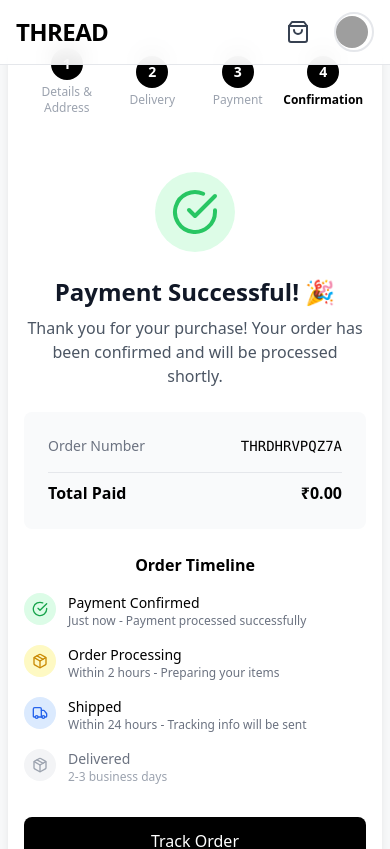
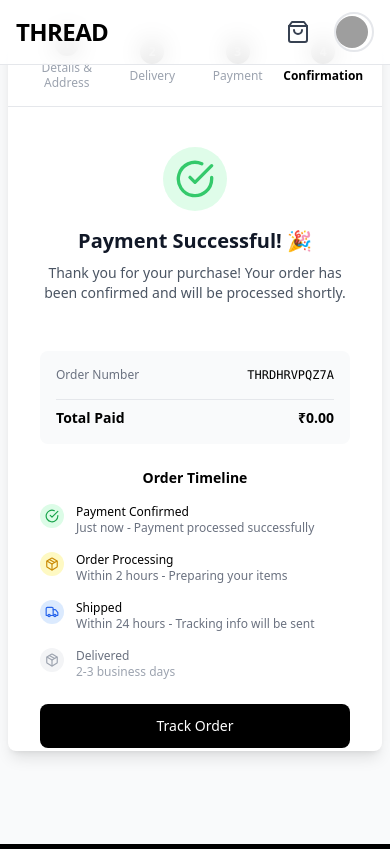
Before and after one commit to Karthik2370/Thread-clothing-brand, a React (Vite) app: page /checkout/confirmation in a window 390 px wide. Shown: the top 849 px of the page. Built offline with nearby package versions, Linux system fonts and the light colour scheme; grey boxes are pictures that could not be loaded.

Commit message:
Fix checkout confirmation page scrolling issues

```diff
--- a/src/components/Checkout/CheckoutConfirmation.jsx
+++ b/src/components/Checkout/CheckoutConfirmation.jsx
@@ -9,7 +9,16 @@ const CheckoutConfirmation = () => {
   const [paymentDetails, setPaymentDetails] = useState(null);
 
   useEffect(() => {
+    // Ensure smooth scroll to top
+    const scrollToTop = () => {
       window.scrollTo({ top: 0, behavior: 'smooth' });
+      // Fallback for browsers that don't support smooth scrolling
+      setTimeout(() => {
+        window.scrollTo(0, 0);
+      }, 100);
+    };
+
+    scrollToTop();
 
     // Get mock payment details from localStorage
     const paymentId = localStorage.getItem('mock_payment_id');
@@ -59,26 +68,28 @@ const CheckoutConfirmation = () => {
   };
 
   return (
-    <div className="flex flex-col items-center justify-center py-8">
+    <div className="w-full max-w-2xl mx-auto px-4 py-6 space-y-6 overflow-y-auto">
       {/* Success Animation */}
-      <div className="w-20 h-20 rounded-full bg-green-100 flex items-center justify-center mb-6 animate-pulse">
-        <CheckCircle className="w-12 h-12 text-green-500" />
+      <div className="flex flex-col items-center text-center">
+        <div className="w-16 h-16 sm:w-20 sm:h-20 rounded-full bg-green-100 flex items-center justify-center mb-4 animate-pulse">
+          <CheckCircle className="w-10 h-10 sm:w-12 sm:h-12 text-green-500" />
         </div>
 
         {/* Success Message */}
-      <h2 className="text-2xl font-bold mb-2 text-center text-gray-900">Payment Successful! 🎉</h2>
-      <p className="text-gray-600 mb-6 text-center max-w-md">
+        <h2 className="text-xl sm:text-2xl font-bold mb-2 text-gray-900">Payment Successful! 🎉</h2>
+        <p className="text-sm sm:text-base text-gray-600 mb-6 max-w-md">
           Thank you for your purchase! Your order has been confirmed and will be processed shortly.
         </p>
+      </div>
 
       {/* Payment Details */}
       {paymentDetails && (
-        <div className="w-full max-w-md bg-blue-50 border border-blue-200 rounded-lg p-4 mb-6">
-          <h3 className="font-semibold text-blue-900 mb-3 flex items-center">
-            <Lock size={16} className="mr-2" />
+        <div className="bg-blue-50 border border-blue-200 rounded-lg p-4">
+          <h3 className="font-semibold text-blue-900 mb-3 flex items-center text-sm sm:text-base">
+            <Lock size={16} className="mr-2 flex-shrink-0" />
             Payment Details
           </h3>
-          <div className="space-y-3 text-sm">
+          <div className="space-y-3 text-xs sm:text-sm">
             <div className="flex items-center justify-between">
               <span className="text-blue-700">Payment Method:</span>
               <div className="flex items-center space-x-2">
@@ -92,12 +103,12 @@ const CheckoutConfirmation = () => {
             <div className="flex items-center justify-between">
               <span className="text-blue-700">Transaction ID:</span>
               <div className="flex items-center space-x-2">
-                <span className="font-mono text-xs text-blue-900">
+                <span className="font-mono text-xs text-blue-900 break-all">
                   {paymentDetails.paymentId}
                 </span>
                 <button
                   onClick={() => copyToClipboard(paymentDetails.paymentId)}
-                  className="text-blue-600 hover:text-blue-800"
+                  className="text-blue-600 hover:text-blue-800 flex-shrink-0"
                 >
                   <Copy size={14} />
                 </button>
@@ -106,7 +117,7 @@ const CheckoutConfirmation = () => {
 
             <div className="flex items-center justify-between">
               <span className="text-blue-700">Order ID:</span>
-              <span className="font-mono text-xs text-blue-900">
+              <span className="font-mono text-xs text-blue-900 break-all">
                 {paymentDetails.orderId}
               </span>
             </div>
@@ -127,97 +138,99 @@ const CheckoutConfirmation = () => {
       )}
 
       {/* Order Summary */}
-      <div className="w-full max-w-md bg-gray-50 rounded-lg p-6 mb-6">
+      <div className="bg-gray-50 rounded-lg p-4 sm:p-6">
         <div className="flex items-center justify-between mb-4">
-          <span className="text-sm text-gray-500">Order Number</span>
-          <span className="font-mono text-sm font-medium">{orderNumber}</span>
+          <span className="text-xs sm:text-sm text-gray-500">Order Number</span>
+          <span className="font-mono text-xs sm:text-sm font-medium break-all">{orderNumber}</span>
         </div>
 
         <div className="space-y-2 mb-4">
           {items.map(item => (
             <div key={`${item.product.id}-${item.selectedColor}-${item.selectedSize}`}
-                 className="flex justify-between text-sm">
-              <span className="text-gray-700">
+                 className="flex justify-between text-xs sm:text-sm">
+              <span className="text-gray-700 pr-2">
                 {item.product.name} ({item.selectedColor}, {item.selectedSize}) x{item.quantity}
               </span>
-              <span className="font-medium">₹{item.product.price * item.quantity}</span>
+              <span className="font-medium flex-shrink-0">₹{item.product.price * item.quantity}</span>
             </div>
           ))}
         </div>
 
-        <div className="border-t pt-2 flex justify-between font-bold">
+        <div className="border-t pt-2 flex justify-between font-bold text-sm sm:text-base">
           <span>Total Paid</span>
           <span>₹{getTotalPrice().toFixed(2)}</span>
         </div>
       </div>
 
       {/* Order Timeline */}
-      <div className="w-full max-w-md space-y-4 mb-8">
-        <h3 className="font-semibold text-center mb-4">Order Timeline</h3>
+      <div className="space-y-4">
+        <h3 className="font-semibold text-center mb-4 text-sm sm:text-base">Order Timeline</h3>
 
+        <div className="space-y-4">
           <div className="flex items-start space-x-3">
-          <div className="w-8 h-8 rounded-full bg-green-100 flex items-center justify-center flex-shrink-0">
-            <CheckCircle size={16} className="text-green-600" />
+            <div className="w-6 h-6 sm:w-8 sm:h-8 rounded-full bg-green-100 flex items-center justify-center flex-shrink-0">
+              <CheckCircle size={14} className="sm:w-4 sm:h-4 text-green-600" />
             </div>
-          <div>
-            <div className="font-medium text-sm">Payment Confirmed</div>
+            <div className="min-w-0 flex-1">
+              <div className="font-medium text-xs sm:text-sm">Payment Confirmed</div>
               <div className="text-xs text-gray-500">Just now - Payment processed successfully</div>
             </div>
           </div>
 
           <div className="flex items-start space-x-3">
-          <div className="w-8 h-8 rounded-full bg-yellow-100 flex items-center justify-center flex-shrink-0">
-            <Package size={16} className="text-yellow-600" />
+            <div className="w-6 h-6 sm:w-8 sm:h-8 rounded-full bg-yellow-100 flex items-center justify-center flex-shrink-0">
+              <Package size={14} className="sm:w-4 sm:h-4 text-yellow-600" />
             </div>
-          <div>
-            <div className="font-medium text-sm">Order Processing</div>
+            <div className="min-w-0 flex-1">
+              <div className="font-medium text-xs sm:text-sm">Order Processing</div>
               <div className="text-xs text-gray-500">Within 2 hours - Preparing your items</div>
             </div>
           </div>
 
           <div className="flex items-start space-x-3">
-          <div className="w-8 h-8 rounded-full bg-blue-100 flex items-center justify-center flex-shrink-0">
-            <Truck size={16} className="text-blue-600" />
+            <div className="w-6 h-6 sm:w-8 sm:h-8 rounded-full bg-blue-100 flex items-center justify-center flex-shrink-0">
+              <Truck size={14} className="sm:w-4 sm:h-4 text-blue-600" />
             </div>
-          <div>
-            <div className="font-medium text-sm">Shipped</div>
+            <div className="min-w-0 flex-1">
+              <div className="font-medium text-xs sm:text-sm">Shipped</div>
               <div className="text-xs text-gray-500">Within 24 hours - Tracking info will be sent</div>
             </div>
           </div>
 
           <div className="flex items-start space-x-3">
-          <div className="w-8 h-8 rounded-full bg-gray-100 flex items-center justify-center flex-shrink-0">
-            <Package size={16} className="text-gray-400" />
+            <div className="w-6 h-6 sm:w-8 sm:h-8 rounded-full bg-gray-100 flex items-center justify-center flex-shrink-0">
+              <Package size={14} className="sm:w-4 sm:h-4 text-gray-400" />
             </div>
-          <div>
-            <div className="font-medium text-sm text-gray-500">Delivered</div>
+            <div className="min-w-0 flex-1">
+              <div className="font-medium text-xs sm:text-sm text-gray-500">Delivered</div>
               <div className="text-xs text-gray-400">2-3 business days</div>
+            </div>
           </div>
         </div>
       </div>
 
       {/* Action Buttons */}
-      <div className="flex flex-col sm:flex-row gap-3 w-full max-w-md">
+      <div className="flex flex-col sm:flex-row gap-3">
         <button
           onClick={() => navigate('/orders')}
-          className="flex-1 bg-black text-white py-3 rounded-lg font-medium hover:bg-gray-800 transition-colors duration-200"
+          className="flex-1 bg-black text-white py-3 rounded-lg font-medium hover:bg-gray-800 transition-colors duration-200 text-sm sm:text-base"
         >
           Track Order
         </button>
         <button
           onClick={() => navigate('/')}
-          className="flex-1 border border-gray-300 text-gray-700 py-3 rounded-lg font-medium hover:bg-gray-50 transition-colors duration-200"
+          className="flex-1 border border-gray-300 text-gray-700 py-3 rounded-lg font-medium hover:bg-gray-50 transition-colors duration-200 text-sm sm:text-base"
         >
           Continue Shopping
         </button>
       </div>
 
       {/* Demo Notice */}
-      <div className="bg-yellow-50 border border-yellow-200 rounded-lg p-4 mt-6 w-full max-w-md">
+      <div className="bg-yellow-50 border border-yellow-200 rounded-lg p-4">
         <div className="flex items-start space-x-2">
-          <span className="text-yellow-600 text-lg">🧪</span>
-          <div>
-            <div className="font-medium text-yellow-900 text-sm">Demo Mode</div>
+          <span className="text-yellow-600 text-lg flex-shrink-0">🧪</span>
+          <div className="min-w-0 flex-1">
+            <div className="font-medium text-yellow-900 text-xs sm:text-sm">Demo Mode</div>
             <div className="text-xs text-yellow-700">
               This was a test transaction. No real money was charged. Perfect for showcasing the complete payment flow!
             </div>
@@ -226,7 +239,7 @@ const CheckoutConfirmation = () => {
       </div>
 
       {/* Email Confirmation Notice */}
-      <p className="text-xs text-gray-500 text-center mt-4 max-w-md">
+      <p className="text-xs text-gray-500 text-center">
         📧 A confirmation email would be sent to your email address with order details and tracking information.
       </p>
     </div>
--- a/src/components/Checkout/CheckoutLayout.jsx
+++ b/src/components/Checkout/CheckoutLayout.jsx
@@ -14,13 +14,16 @@ const CheckoutLayout = () => {
   const currentStep = steps.findIndex(step => location.pathname.startsWith(step.path));
 
   return (
-    <div className="min-h-screen bg-gray-50 flex flex-col items-center py-8 px-2 sm:px-0">
-      <div className="w-full max-w-xl bg-white rounded-lg shadow-lg p-4 sm:p-8 mb-8">
-        <div className="flex justify-between items-center mb-6">
+    <div className="min-h-screen bg-gray-50 py-4 sm:py-8">
+      <div className="w-full max-w-2xl mx-auto px-2 sm:px-4">
+        <div className="bg-white rounded-lg shadow-lg overflow-hidden">
+          {/* Progress Steps */}
+          <div className="px-4 sm:px-8 py-4 sm:py-6 border-b border-gray-200">
+            <div className="flex justify-between items-center">
               {steps.map((step, idx) => (
                 <div key={step.path} className="flex-1 flex flex-col items-center">
                   <button
-                className={`w-8 h-8 rounded-full border-2 flex items-center justify-center mb-1 text-sm font-bold transition-colors duration-200 ${
+                    className={`w-6 h-6 sm:w-8 sm:h-8 rounded-full border-2 flex items-center justify-center mb-1 sm:mb-2 text-xs sm:text-sm font-bold transition-colors duration-200 ${
                       idx <= currentStep ? 'bg-black text-white border-black' : 'bg-gray-200 text-gray-400 border-gray-300'
                     }`}
                     disabled={idx > currentStep}
@@ -28,11 +31,21 @@ const CheckoutLayout = () => {
                   >
                     {idx + 1}
                   </button>
-              <span className={`text-xs text-center ${idx === currentStep ? 'text-black font-semibold' : 'text-gray-400'}`}>{step.label}</span>
+                  <span className={`text-xs text-center leading-tight ${
+                    idx === currentStep ? 'text-black font-semibold' : 'text-gray-400'
+                  }`}>
+                    {step.label}
+                  </span>
                 </div>
               ))}
             </div>
+          </div>
+
+          {/* Content Area */}
+          <div className="px-4 sm:px-8 py-4 sm:py-6 max-h-[calc(100vh-200px)] overflow-y-auto">
             <Outlet />
+          </div>
+        </div>
       </div>
     </div>
   );
```
Lines whose indentation alone changed are shown as unchanged.
